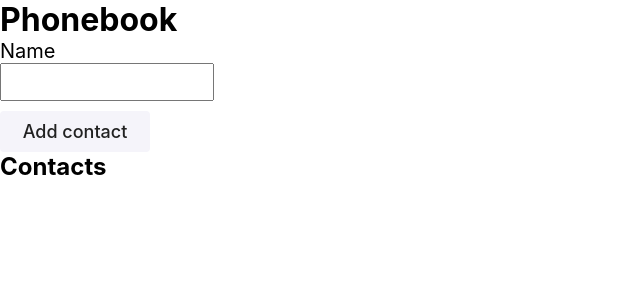
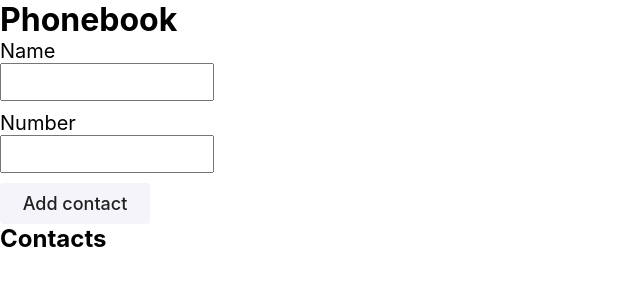
Before and after one commit to papalanya/goit-react-hw-02-phonebook, a React (Create React App) app: page / in a window 1280 px wide. Shown: the top 300 px of the page, without its empty margins (0-640 px from the left). Built offline with nearby package versions, Linux system fonts and the light colour scheme.

Commit message:
add step 2

```diff
--- a/src/components/App.jsx
+++ b/src/components/App.js
@@ -11,10 +11,11 @@
     name: '',
   };
 
-  formSubmitHandler = ({ name }) => {
+  formSubmitHandler = ({ name, number }) => {
     const newContact = {
       id: nanoid(),
       name,
+      number,
     };
 
     this.setState(prevState => ({
--- a/src/components/ContactForm/ContactForm.js
+++ b/src/components/ContactForm/ContactForm.js
@@ -7,23 +7,29 @@
 export class ContactForm extends Component {
   state = {
     name: '',
+    number: '',
   };
   nameInputId = nanoid();
 
   handleSubmit = e => {
     e.preventDefault();
-    // console.log(this.state);
+
+    console.log(this.state);
+
     this.props.onData(this.state);
     this.reset();
   };
 
   handleChange = e => {
     const { name, value } = e.currentTarget;
+
+    console.log(name);
+
     this.setState({ [name]: value });
   };
 
   reset = () => {
-    this.setState({ name: '' });
+    this.setState({ name: '', number: '' });
   };
 
   render() {
@@ -43,6 +49,20 @@
           />
         </label>
 
+        <label htmlFor={this.nameInputId}>
+          Number
+          <input
+            id={this.nameInputId}
+            value={this.state.number}
+            onChange={this.handleChange}
+            type="tel"
+            name="number"
+            pattern="\+?\d{1,4}?[-.\s]?\(?\d{1,3}?\)?[-.\s]?\d{1,4}[-.\s]?\d{1,4}[-.\s]?\d{1,9}"
+            title="Phone number must be digits and can contain spaces, dashes, parentheses and can start with +"
+            required
+          />
+        </label>
+
         <button type="submit">Add contact</button>
       </Form>
     );
--- a/src/components/ContactList/ContactList.js
+++ b/src/components/ContactList/ContactList.js
@@ -1,9 +1,11 @@
 export const ContactList = ({ contacts }) => {
   return (
     <ul>
-      {contacts.map(({ id, name }) => (
+      {contacts.map(({ id, name, number }) => (
         <li key={id}>
-          <p>{name}</p>
+          <p>
+            {name}: <span>{number}</span>
+          </p>
         </li>
       ))}
     </ul>
```
